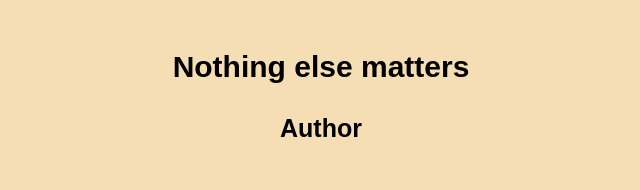
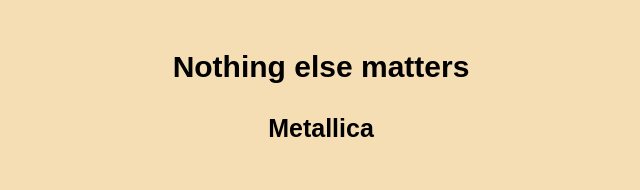
Before and after one commit to Marian-Rozycki/learning-git-2, a plain HTML site: page index.html in a window 1280 px wide. Shown: the top 190 px of the page, 319-959 px from the left. Drawn offline with Linux system fonts and the light colour scheme.

Commit message:
Change author in h2

```diff
--- a/index.html
+++ b/index.html
@@ -10,7 +10,7 @@
 <section class="header">
     <div class="container">
         <h1>Nothing else matters</h1>
-        <h2>Author</h2>
+        <h2>Metallica</h2>
     </div>
 </section>
 <section class="main">
```
